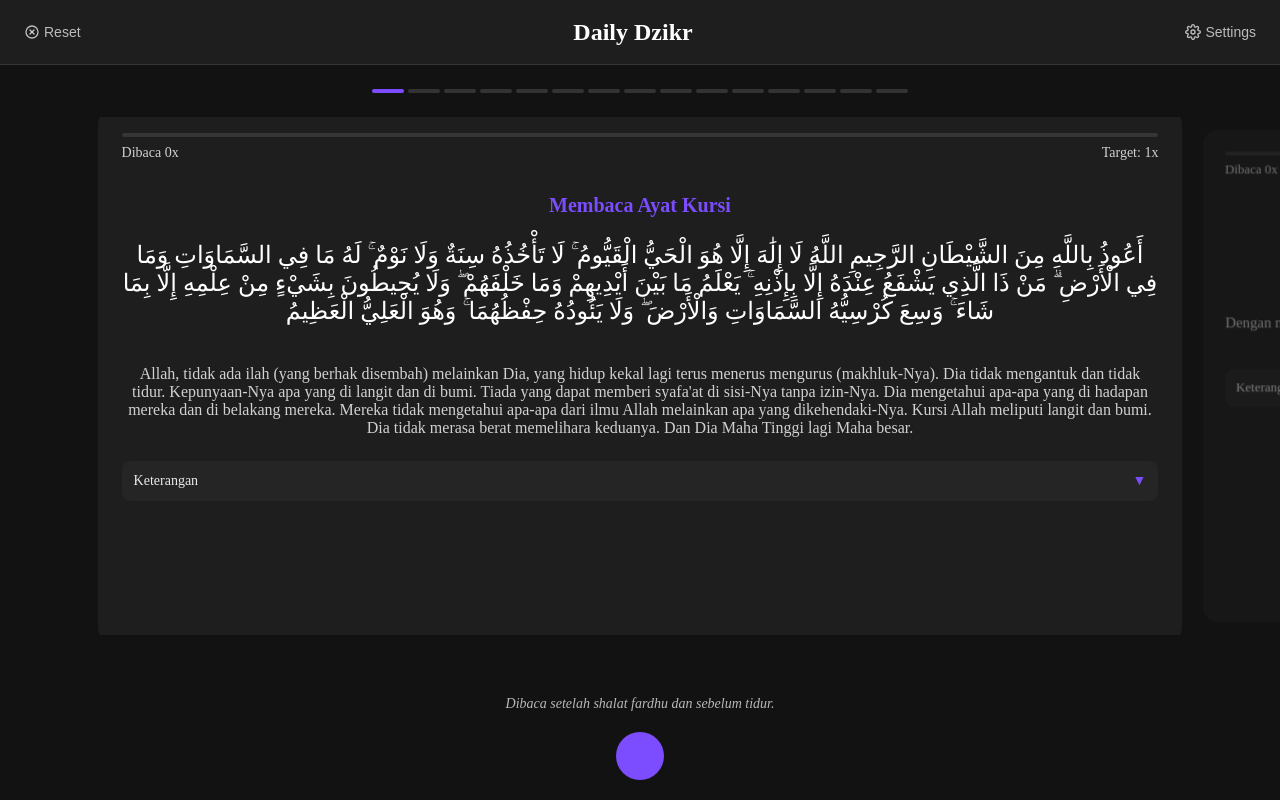
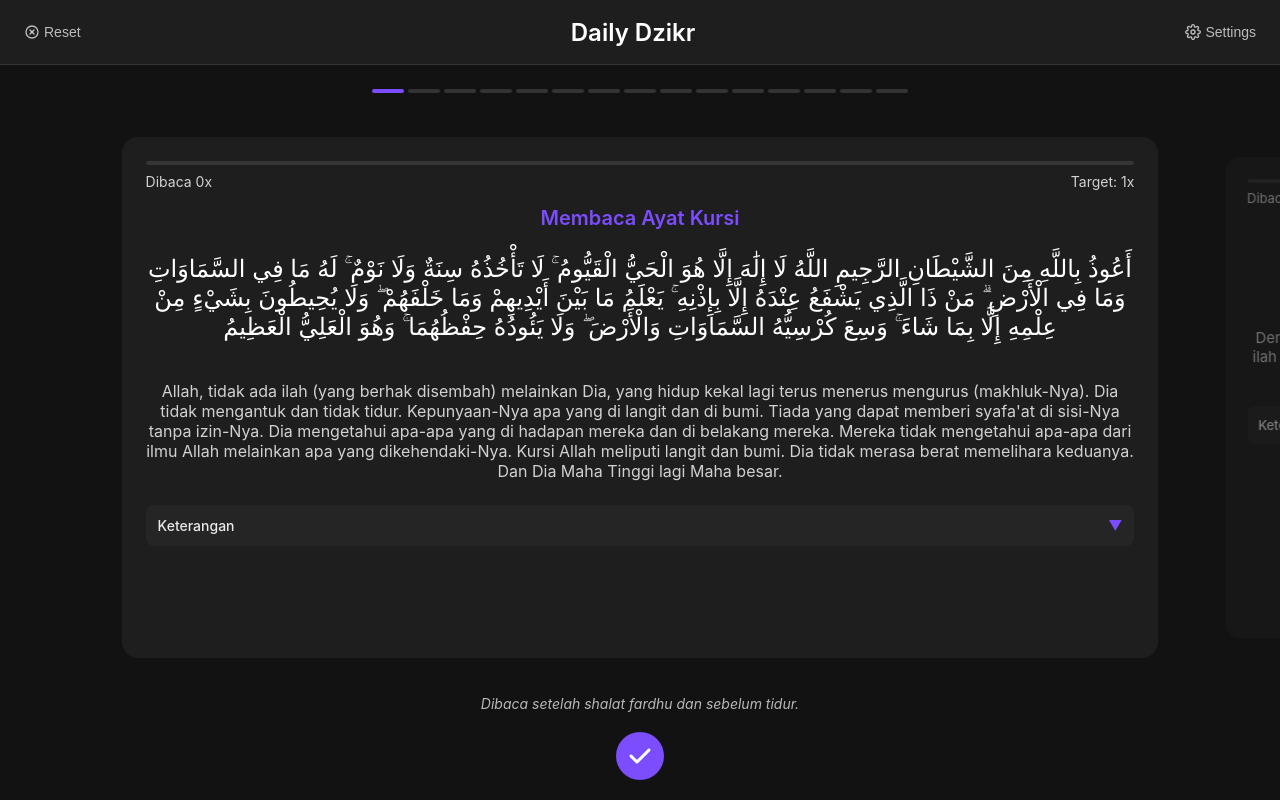
Before and after one commit to zikrulihsan/web-dzikr-app, a Next.js app: page / in a window 1280 px wide. Built offline with nearby package versions, Linux system fonts and the light colour scheme; no server answers.

Commit message:
fix broken code

```diff
--- /dev/null
+++ b/src/app/layout.tsx
@@ -0,0 +1,32 @@
+import type { Metadata } from 'next';
+import '@/styles/globals.css';
+import ThemeProvider from '@/components/ThemeProvider';
+// Add FontAwesome CSS
+import '@fortawesome/fontawesome-free/css/all.min.css';
+import GoogleAnalytics from '@/components/GoogleAnalytics';
+import UmamiAnalytics from '@/components/UmamiAnalytics';
+
+export const metadata: Metadata = {
+  title: 'Dzikr App',
+  description: 'A mobile-first app for tracking your daily dzikr',
+};
+
+export default function RootLayout({
+  children,
+}: {
+  children: React.ReactNode;
+}) {
+  return (
+    <html lang="en">
+      <body>
+        <GoogleAnalytics />
+        <UmamiAnalytics />
+        <ThemeProvider>
+          <main className="min-h-screen">
+            {children}
+          </main>
+        </ThemeProvider>
+      </body>
+    </html>
+  );
+}
```
